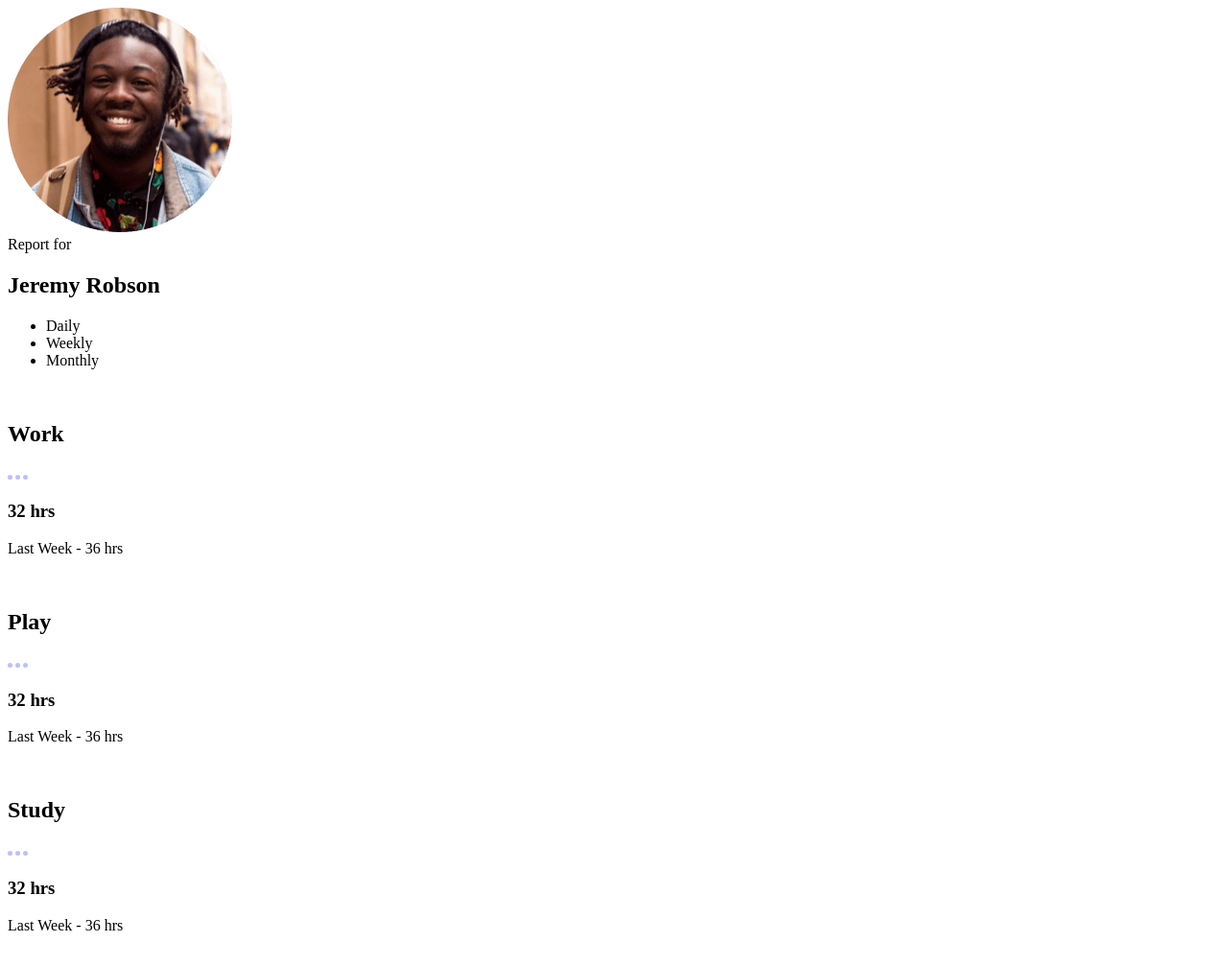
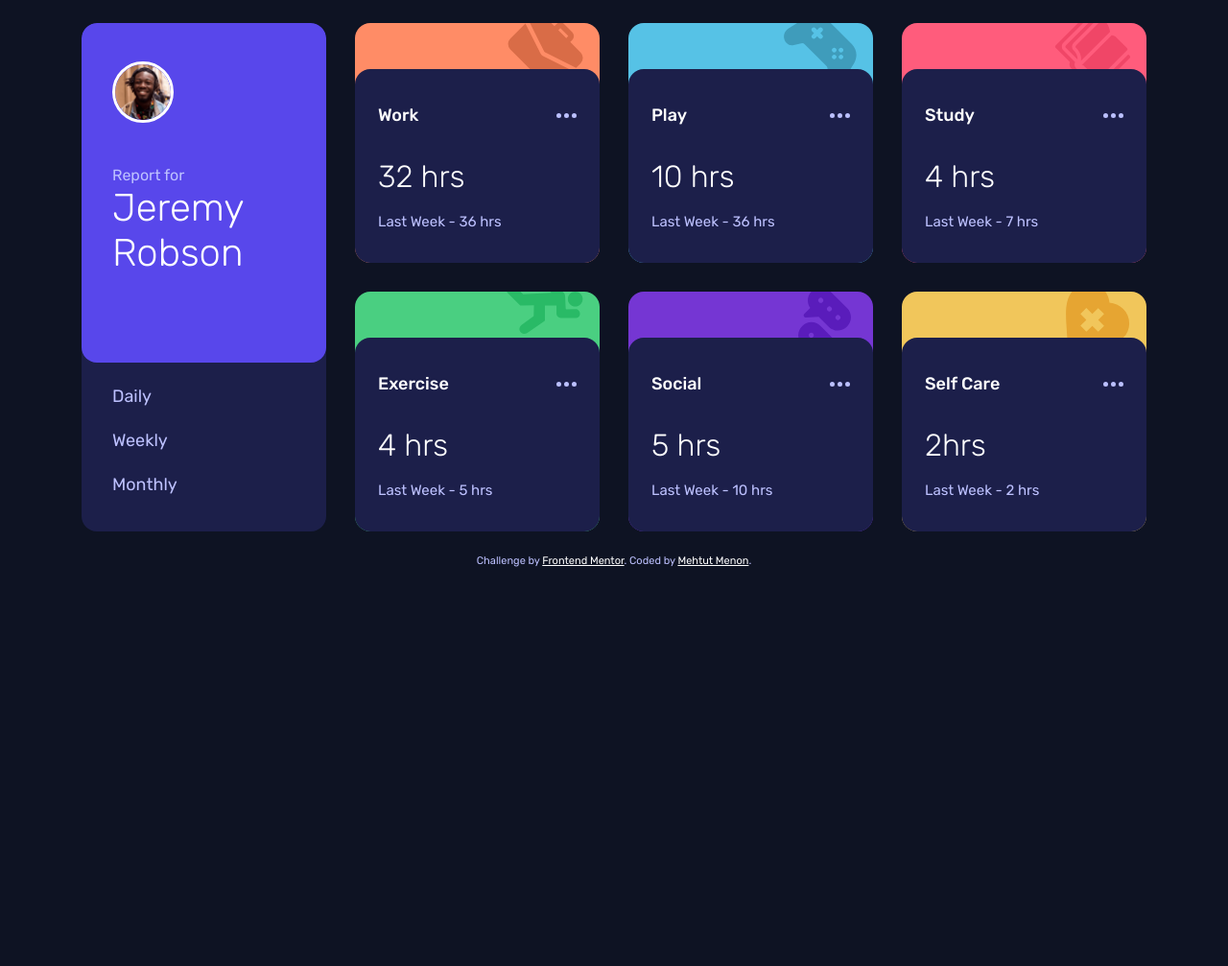
Before and after one commit to mehtut-m/time-tracking-dashboard, a plain HTML site: page index.html in a window 1280 px wide. Shown: the top 1007 px of the page at 96% size. After the commit the page ends 800 px from the top, so only its background shows below. Drawn offline with Linux system fonts and the light colour scheme.

Commit message:
update the layout
pending api update filter

```diff
--- a/assets/css/index.css
+++ b/assets/css/index.css
@@ -0,0 +1,210 @@
+@import url('https://fonts.googleapis.com/css2?family=Rubik:wght@300;400;500&display=swap');
+
+* {
+    box-sizing: border-box;
+    margin: 0;
+    padding: 0;
+}
+
+:root {
+    ---main-content-color: #fff;
+    ---card-content-color: hsl(235, 46%, 20%);
+    --card-content-hover-color:hsl(236, 41%, 34%);
+    --font-secondary-color:hsl(236, 100%, 87%);
+
+    --work-card-color: hsl(15, 100%, 70%);
+    --play-card-color: hsl(195, 74%, 62%);
+    --study-card-color: hsl(348, 100%, 68%);
+    --exercise-card-color: hsl(145, 58%, 55%);
+    --social-card-color: hsl(264, 64%, 52%);
+    --selfcare-card-color: hsl(43, 84%, 65%);
+
+}
+/* HTML Reset */
+body {
+    background: #0E1323;
+    font-size: 18px;
+    font-family: 'Rubik', sans-serif;
+    height: 100%;
+}
+h2 {
+    font-weight: 500;
+}
+ul {
+    list-style: none;
+}
+/* Over All Dashboard */
+.dashboard-container {
+    display: grid;
+    color: var(---main-content-color);
+    grid-template-rows: 203px repeat(6, 10rem);
+    row-gap: 1.5rem;
+    margin: 1.5rem;
+}
+.dashboard-container > div {
+    border-radius: 1rem;
+    overflow: hidden;
+}
+
+/* Report Info Card*/
+
+.report-header {
+    background: var(---card-content-color);
+}
+.owner-info {
+    background: hsl(246, 80%, 60%);
+    display: flex;
+    align-items: center;
+    gap: 10px;
+    justify-content: space-around;
+    height: 133px;
+}
+.name-container > h1 {
+    font-size: 2.5rem;
+    font-weight: 300;
+}
+.name-container > span {
+    color: var(--font-secondary-color);
+    font-size: 1rem;
+    font-weight: 400;
+}
+.profile-image {
+    border: 3px solid var(---main-content-color);
+    border-radius: 5rem;
+    height: 4rem;
+    width: 4rem;
+}
+.report-filter-option {
+    display: flex;
+    align-items: center;
+    justify-content: space-around;
+    height: 4rem;
+    color:hsla(235, 45%, 61%, 1);
+}
+
+.filter-item {
+    color: var(--font-secondary-color);
+    text-decoration: none;
+}
+.report-filter-option li:hover {
+    color: var(---main-content-color);
+}
+.filter-active {
+    color: var(---main-content-color);
+}
+.filter-active::after {
+    height: 2px;
+    background-color: white;
+}
+
+/* Card Top Banner */
+.card-banner {
+    height: 3rem;
+    text-align: end;
+    position: relative;
+    top: -10px;
+    padding-right: 17.5px;
+}
+.work-card {
+    background: var(--work-card-color);
+}
+.play-card {
+    background: var(--play-card-color);
+}
+.study-card {
+    background: var(--study-card-color);
+}
+.exercise-card {
+    background: var(--exercise-card-color);
+}
+.social-card {
+    background: var(--social-card-color);
+}
+.selfcare-card {
+    background: var(--selfcare-card-color);
+}
+/* card */
+
+.card-content {
+    background-color: var(---card-content-color);
+    cursor: pointer;
+    position: relative;
+    border-top-right-radius: 1rem;
+    border-top-left-radius: 1rem;
+    overflow: hidden;
+    display: grid;
+    align-items: center;
+    grid-template-columns: 1fr 1fr;
+    padding: 1.75rem 1.5rem;
+}
+.card-content:hover {
+    background-color: var(--card-content-hover-color);
+}
+.card-content > h2 {
+    font-size: 1em;
+    font-weight: 500;
+}
+.current {
+    font-size: 2rem;
+    font-weight: 300;
+}
+.more-info-tooltip {
+    display: flex;
+    justify-self: end;
+    /* position: absolute;
+    right: 1.5rem;
+    top: 0.5rem; */
+}
+.more-info-tooltip:hover > img {
+    filter: brightness(0) invert(1);
+}
+.previous {
+    color: var(--font-secondary-color);
+    font-size: .9375rem;
+    font-weight: 400;
+    justify-self: end;
+}
+
+@media screen and (min-width: 1024px) {
+    .dashboard-container {
+        justify-content: center;
+        grid-template-columns: repeat(4, 255px);
+        grid-template-rows: repeat(2, 250px);
+        gap: 30px;
+    }
+
+    .report-header {
+        grid-row: 1 / -1;
+    }
+    .owner-info {
+        border-radius: 1rem;
+        align-items: unset;
+        justify-content: unset;
+        gap: 43px;
+        flex-direction: column;
+        height: 354px;
+        padding: 2.5rem 2rem;
+    }
+    .report-filter-option {
+        height: 10.1rem;
+        justify-content: space-evenly;
+        align-items: baseline;
+        flex-direction: column;
+        padding-left: 2rem;
+    }
+
+
+    .card-content {
+        height: 205px;
+        padding: 2rem 1.5rem;
+    }
+    .current {
+        grid-column: 1/-1;
+        margin-top: 1.5rem;
+    }
+    .previous {
+        grid-column: 1/-1;
+        justify-self: unset;
+        margin-top: 0.5rem;
+    }
+}
--- a/assets/script/index.js
+++ b/assets/script/index.js
@@ -0,0 +1,33 @@
+document.addEventListener('DOMContentLoaded', () => {
+    const url = 'assets/data.json';
+    let retrieved;
+    //fetch json data
+        fetch(url)
+        .then(response => response.json())
+        .then(data => retrieved = data)
+        .catch(err => {console.log(`error: ${err}`)});
+
+
+    // Active the selected filter
+    let filterDashboard = document.querySelectorAll('.filter-item');
+
+    function filterSelected() {
+        //remove the active state of filter item
+        filterDashboard.forEach(element => element.classList.remove('filter-active'));
+        //This access the current selected element
+        this.classList.add('filter-active');
+
+        let filterKey = this.text.toLowerCase();
+        console.log(filterKey)
+    }
+
+    filterDashboard.forEach(element => {
+        element.addEventListener('click', filterSelected);
+    })
+
+    updateDashboard();
+    function updateDashboard() {
+        let criteria = 'weekly';
+
+    }
+})
--- a/index.html
+++ b/index.html
@@ -5,13 +5,16 @@
   <meta name="viewport" content="width=device-width, initial-scale=1.0"> <!-- displays site properly based on user's device -->
 
   <link rel="icon" type="image/png" sizes="32x32" href="./images/favicon-32x32.png">
+  <!-- Style Sheet -->
+  <link rel="stylesheet" href="./assets/css/index.css">
 
+  <script src="/assets/script/index.js"></script>
   <title>Frontend Mentor | Time tracking dashboard</title>
 
   <!-- Feel free to remove these styles or customise in your own stylesheet 👍 -->
   <style>
-    .attribution { font-size: 11px; text-align: center; }
-    .attribution a { color: hsl(228, 45%, 44%); }
+    .attribution { color:var(--font-secondary-color); font-size: 11px; text-align: center; }
+    .attribution a { color: #fff; }
   </style>
 </head>
 <body>
@@ -20,24 +23,25 @@
 
       <div class="report-header">
         <div class="owner-info">
-          <img src="./assets/images/image-jeremy.png" alt="Jeremy">
-          <div>
+          <img src="./assets/images/image-jeremy.png" alt="Jeremy" class="profile-image">
+          <div class="name-container">
             <span class="report-title">Report for</span>
             <h1>Jeremy Robson</h1>
           </div>
         </div>
 
         <ul class="report-filter-option">
-          <li>Daily</li>
-          <li>Weekly</li>
-          <li>Monthly</li>
+          <li><a href="#" class="filter-item daily">Daily</a></li>
+          <li><a href="#" class="filter-item weekly">Weekly</a></li>
+          <li><a href="#" class="filter-item monthly">Monthly</a></li>
+
         </ul>
       </div>
       <!-- Card Items Start Here -->
       <!-- Work-Card -->
       <div class="status-card work-card">
         <div class="card-banner">
-          <img src="" alt="">
+          <img src="./assets/images/icon-work.svg" alt="">
         </div>
         <div class="card-content">
           <h2>Work</h2>
@@ -51,71 +55,71 @@
       <!-- Play Card -->
       <div class="status-card play-card">
         <div class="card-banner">
-          <img src="" alt="">
+          <img src="./assets/images/icon-play.svg" alt="">
         </div>
         <div class="card-content">
           <h2>Play</h2>
           <a href="#" class="more-info-tooltip">
             <img src="./assets/images/icon-ellipsis.svg" alt="">
           </a>
-          <h3 class="current"><span class="current-count">32</span> hrs</span></h3>
+          <h3 class="current"><span class="current-count">10</span> hrs</span></h3>
           <p class="previous">Last <span class="report-type">Week</span> - <span class="previous-count">36</span> hrs</p>
         </div>
       </div>
       <!-- Study-card -->
       <div class="status-card study-card">
         <div class="card-banner">
-          <img src="" alt="">
+          <img src="assets/images/icon-study.svg" alt="">
         </div>
         <div class="card-content">
           <h2>Study</h2>
           <a href="#" class="more-info-tooltip">
             <img src="./assets/images/icon-ellipsis.svg" alt="">
           </a>
-          <h3 class="current"><span class="current-count">32</span> hrs</span></h3>
-          <p class="previous">Last <span class="report-type">Week</span> - <span class="previous-count">36</span> hrs</p>
+          <h3 class="current"><span class="current-count">4</span> hrs</span></h3>
+          <p class="previous">Last <span class="report-type">Week</span> - <span class="previous-count">7</span> hrs</p>
         </div>
       </div>
       <!-- Exercise Card -->
       <div class="status-card exercise-card">
         <div class="card-banner">
-          <img src="" alt="">
+          <img src="assets/images/icon-exercise.svg" alt="">
         </div>
         <div class="card-content">
           <h2>Exercise</h2>
           <a href="#" class="more-info-tooltip">
             <img src="./assets/images/icon-ellipsis.svg" alt="">
           </a>
-          <h3 class="current"><span class="current-count">32</span> hrs</span></h3>
-          <p class="previous">Last <span class="report-type">Week</span> - <span class="previous-count">36</span> hrs</p>
+          <h3 class="current"><span class="current-count">4</span> hrs</span></h3>
+          <p class="previous">Last <span class="report-type">Week</span> - <span class="previous-count">5</span> hrs</p>
         </div>
       </div>
       <!-- Social Card -->
       <div class="status-card social-card">
         <div class="card-banner">
-          <img src="" alt="">
+          <img src="assets/images/icon-social.svg" alt="">
         </div>
         <div class="card-content">
           <h2>Social</h2>
           <a href="#" class="more-info-tooltip">
             <img src="./assets/images/icon-ellipsis.svg" alt="">
           </a>
-          <h3 class="current"><span class="current-count">32</span> hrs</span></h3>
-          <p class="previous">Last <span class="report-type">Week</span> - <span class="previous-count">36</span> hrs</p>
+          <h3 class="current"><span class="current-count">5</span> hrs</span></h3>
+          <p class="previous">Last <span class="report-type">Week</span> - <span class="previous-count">10</span> hrs</p>
         </div>
       </div>
       <!-- Self Care Card -->
       <div class="status-card selfcare-card">
         <div class="card-banner">
-          <img src="" alt="">
+          <img src="assets/images/icon-self-care.svg" alt="">
         </div>
         <div class="card-content">
           <h2>Self Care</h2>
           <a href="#" class="more-info-tooltip">
             <img src="./assets/images/icon-ellipsis.svg" alt="">
           </a>
-          <h3 class="current"><span class="current-count">32</span> hrs</span></h3>
-          <p class="previous">Last <span class="report-type">Week</span> - <span class="previous-count">36</span> hrs</p>
+          <h3 class="current"><span class="current-count">2</span>hrs</h3>
+          <p class="previous">Last <span class="report-type">Week</span> - <span class="previous-count">2</span> hrs</p>
         </div>
       </div>
     </section>
```
Also changed, not shown: assets/data.json (renamed from data.json).
